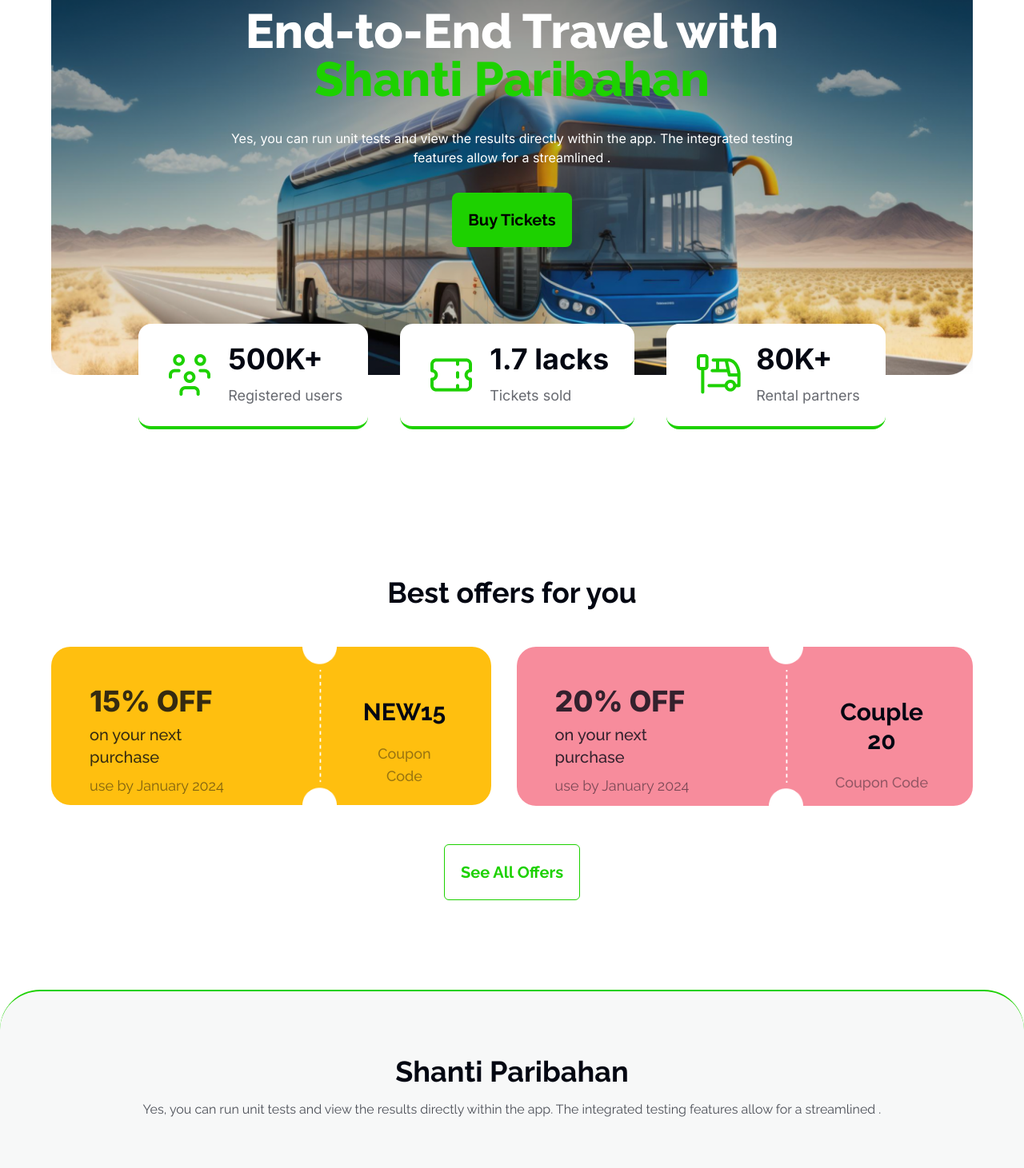
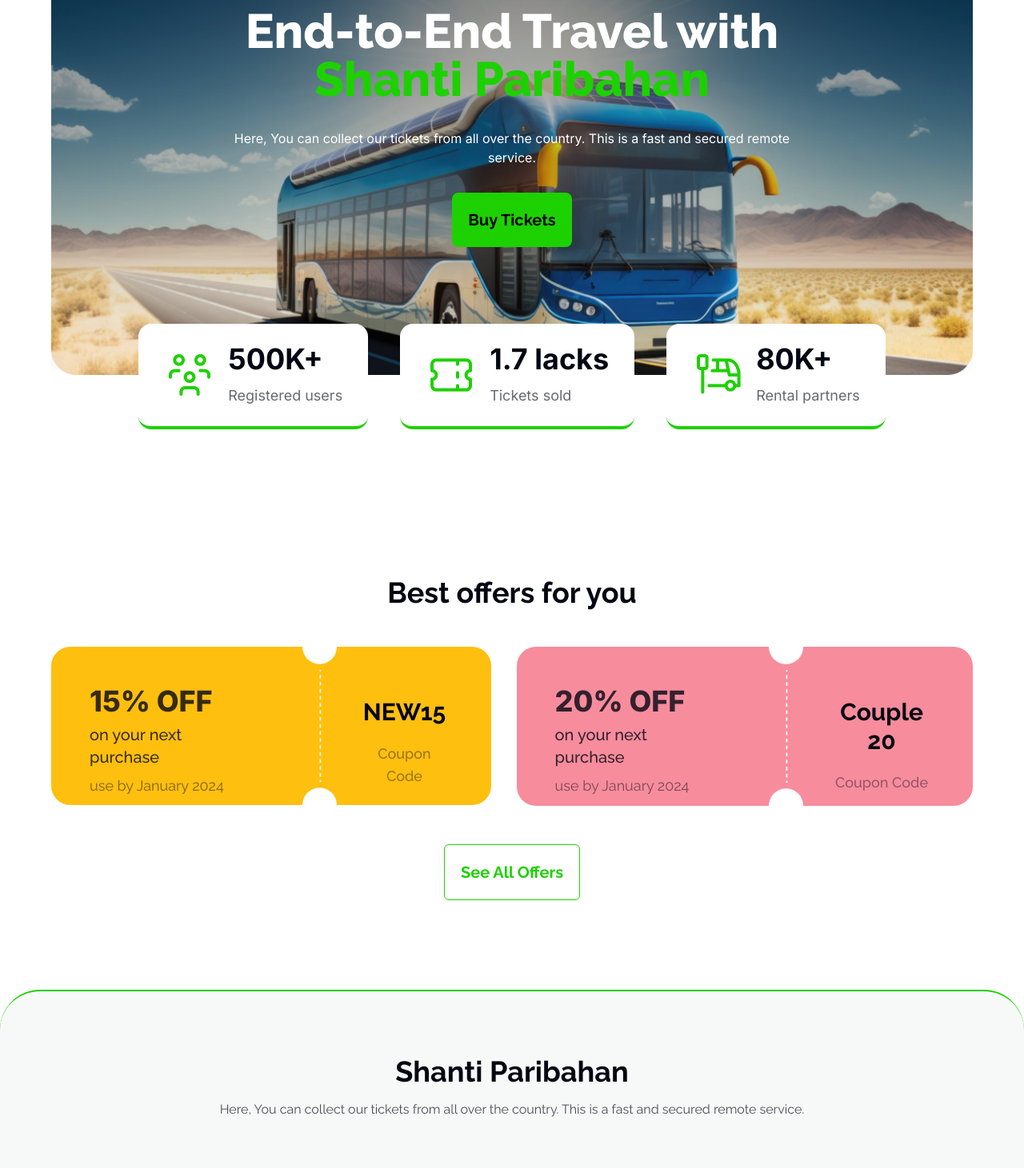
Before and after one commit to Rkb-Hasan/Shanti-paribahan, a plain HTML site: page index.html in a window 1280 px wide. Shown: the part 211-1672 px from the top of the page at 80% size. Drawn offline with nearby package versions, Linux system fonts and the light colour scheme.

Commit message:
edited texts

```diff
--- a/index.html
+++ b/index.html
@@ -82,8 +82,8 @@
           <p class="text-[#1dd100]">Shanti Paribahan</p>
         </h1>
         <p class="inter">
-          Yes, you can run unit tests and view the results directly within the
-          app. The integrated testing features allow for a streamlined .
+          Here, You can collect our tickets from all over the country. This is a
+          fast and secured remote service.
         </p>
         <button
           class="p-5 bg-[#1dd100] text-black text-xl font-bold rounded-lg"
@@ -241,8 +241,8 @@
           <div class="text-center space-y-4 pt-20 mb-16">
             <h3 class="text-header text-4xl font-bold">Shanti Paribahan</h3>
             <p class="text-body">
-              Yes, you can run unit tests and view the results directly within
-              the app. The integrated testing features allow for a streamlined .
+              Here, You can collect our tickets from all over the country. This
+              is a fast and secured remote service.
             </p>
           </div>
           <!-- title-container -->
```
